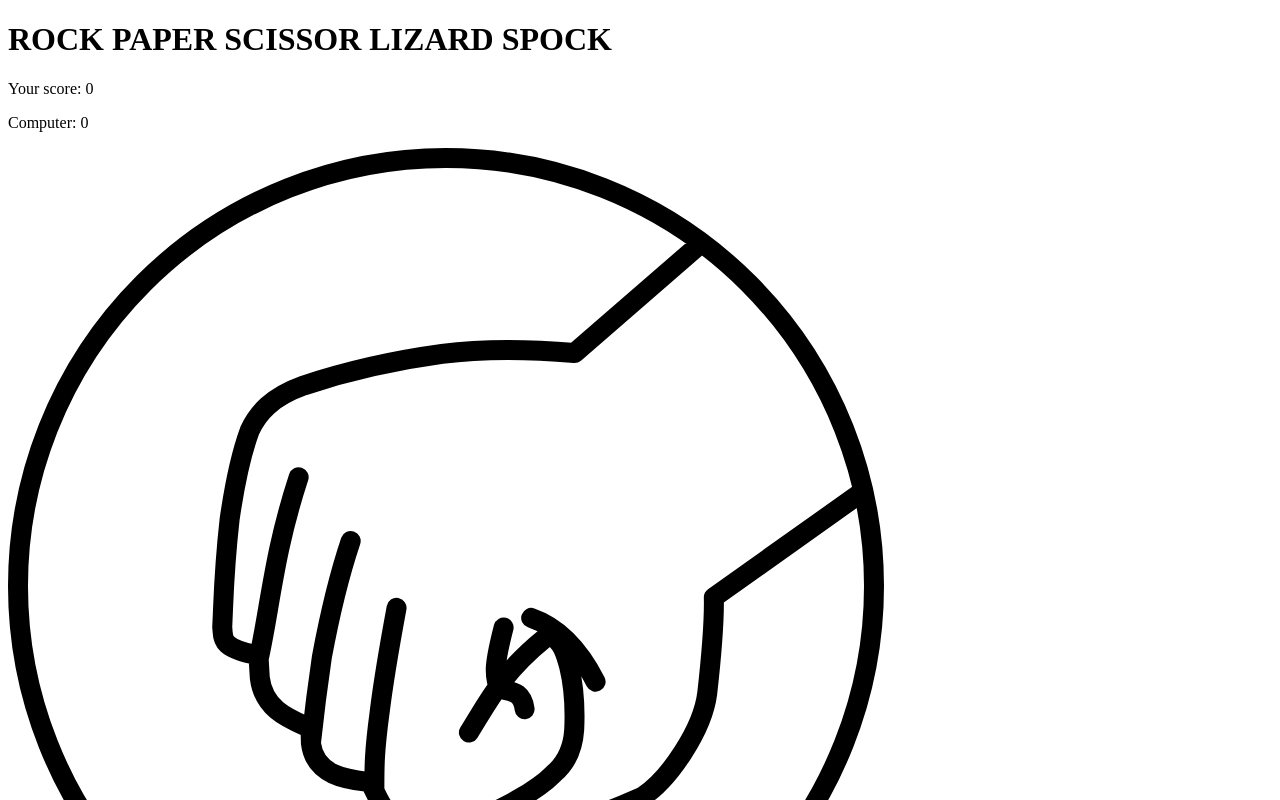
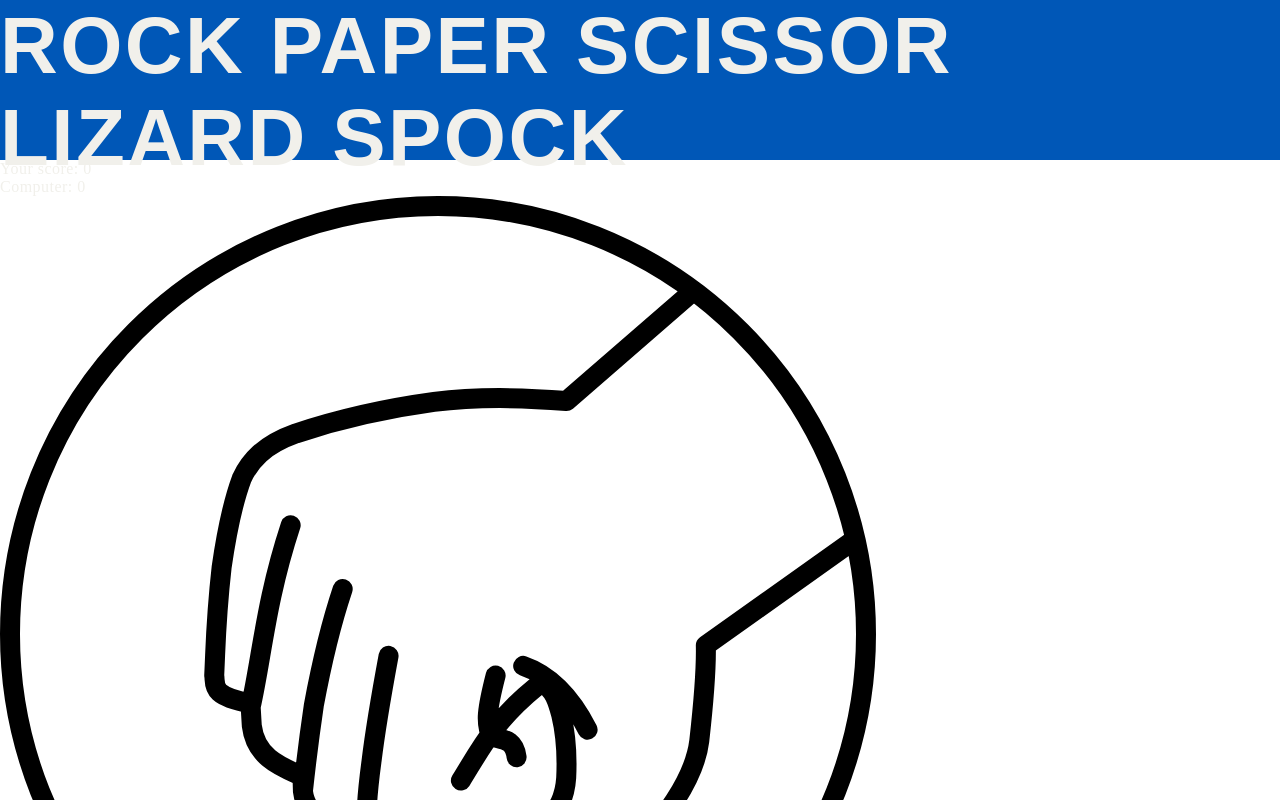
Before and after one commit to cla-cif/RPS-Lizard-Spock, a plain HTML site: page index.html in a window 1280 px wide. Shown: the top 800 px of the page. Drawn offline with Linux system fonts and the light colour scheme; files whose address does not match are found by name; a web font is replaced by a local one.

Commit message:
create syle css

```diff
--- a/index.html
+++ b/index.html
@@ -1,6 +1,5 @@
 <!DOCTYPE html>
 <html lang="en">
-
 <head>
     <meta charset="UTF-8">
     <meta http-equiv="X-UA-Compatible" content="IE=edge">
@@ -9,18 +8,20 @@
     content="A light Rock Paper Scissor game, Big Bang Theory edition" />
   <meta name="keywords" content="RPSLS, BBT, Big Bang Theory, game, Rock Paper Scissor">
   <meta name="author" content="cla-cif">
+  <link href="assets/images/favicon.ico" rel="icon" type="image/x-icon" />
+  <link href="assets/images/apple-touch-icon.png" rel="apple-touch-icon" type="image/x-icon" />
     <link rel="preconnect" href="https://fonts.googleapis.com">
     <link rel="preconnect" href="https://fonts.gstatic.com" crossorigin>
     <link
         href="https://fonts.googleapis.com/css2?family=Smooch+Sans:wght@100;200;300;400;500;600;700;800;900&display=swap"
         rel="stylesheet">
+        <link rel="stylesheet" href="style.css" />
     <title>RPSLS</title>
 </head>
 
 <body>
     <header>
         <div class="title"><h1>ROCK PAPER SCISSOR LIZARD SPOCK</h1></div>
-        <div class="emoticons"></div>
         <div class="support"></div>
     </header>
     <section class="main">
--- /dev/null
+++ b/style.css
@@ -0,0 +1,26 @@
+:root {
+	--color-main: #f1f0eb;
+	--color-header: #0057b7;
+	--color-footer: #ffd700;
+	--color-dark: #000;
+    --color-light: #fafafa;
+	--color-shadow: #8e8d8a;
+	--ff-body:'Smooch Sans', sans-serif;
+}
+* {
+	box-sizing: border-box;
+	color: var(--color-main);
+	letter-spacing: .03em;
+	margin: 0;
+	max-width: 100%;
+}
+header {
+    height: 10rem;
+    background-color: var(--color-header);
+    color: var(color-light);
+}
+h1 {
+    font-family: var(--ff-body);
+    font-weight: 600;
+    font-size: 10vh;
+}
```
